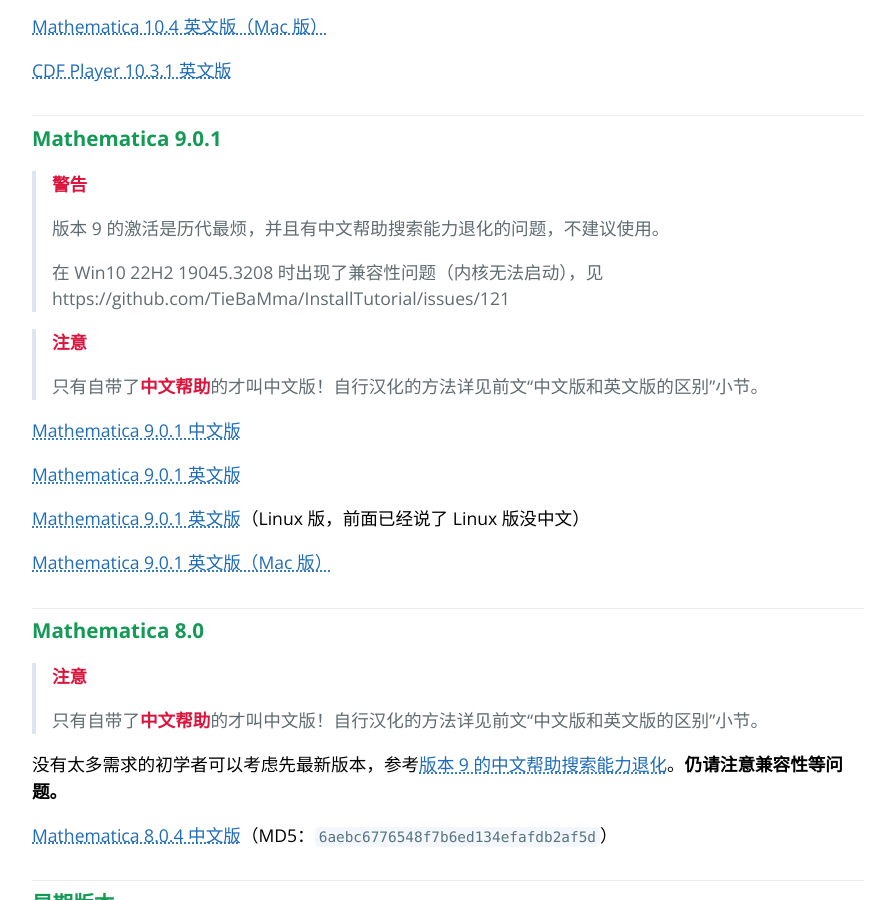
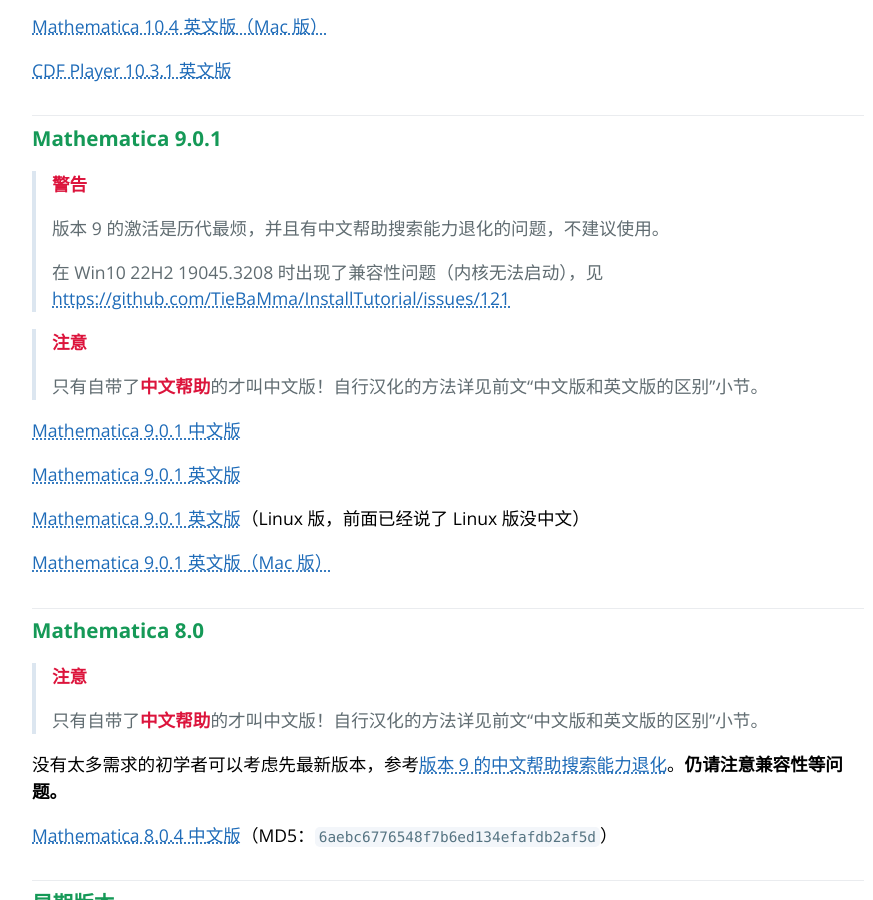
Before and after one commit to TieBaMma/InstallTutorial, a Jekyll site: the page built from index.md, in a window 1280 px wide and 900 px high, scrolled down 13294 px. Shown: the whole window, without its empty margins (192-1065 px from the left). Built offline with Jekyll 4.4.1, drawn with Linux system fonts in a browser that asks for light colours.

Commit message:
fix link style

```diff
--- a/index.md
+++ b/index.md
@@ -500,7 +500,7 @@
 >
 > 版本 9 的激活是历代最烦，并且有中文帮助搜索能力退化的问题，不建议使用。
 >
-> 在 Win10 22H2 19045.3208 时出现了兼容性问题（内核无法启动），见 https://github.com/TieBaMma/InstallTutorial/issues/121
+> 在 Win10 22H2 19045.3208 时出现了兼容性问题（内核无法启动），见 <https://github.com/TieBaMma/InstallTutorial/issues/121>
 
 > **注意**
 >
```
